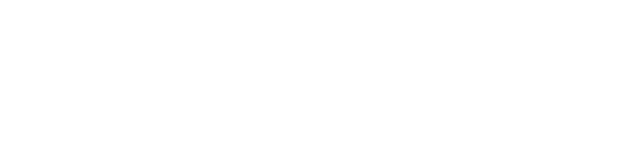
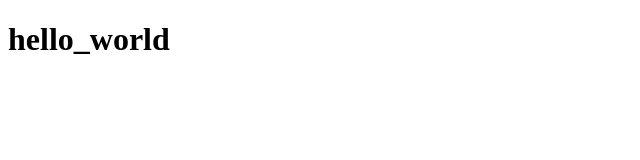
Before and after one commit to c0mpl1c8/buoi12, a plain HTML site: page buoi12/index.html in a window 1280 px wide. Shown: the whole page, without its empty margins (0-640 px from the left). Drawn offline with Linux system fonts and the light colour scheme.

Commit message:
Update index.html

```diff
--- a/buoi12/index.html
+++ b/buoi12/index.html
@@ -6,6 +6,6 @@
     <title>Document</title>
 </head>
 <body>
-
+    <h1>hello_world</h1>
 </body>
 </html>
```
